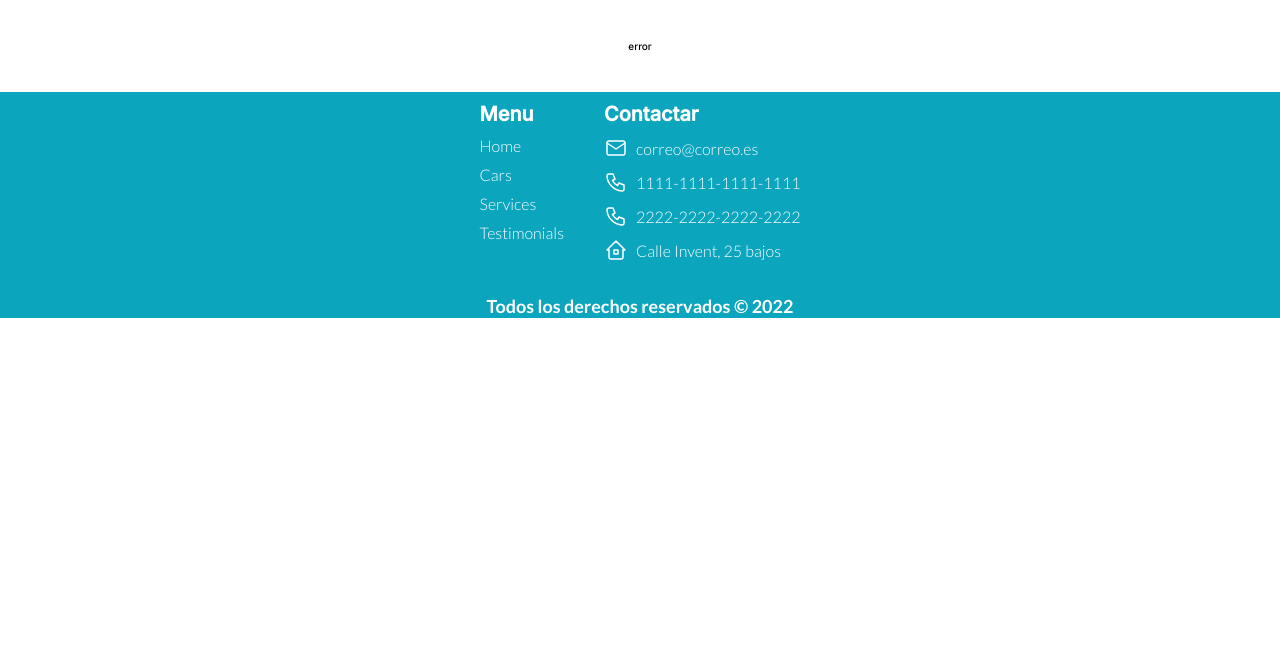
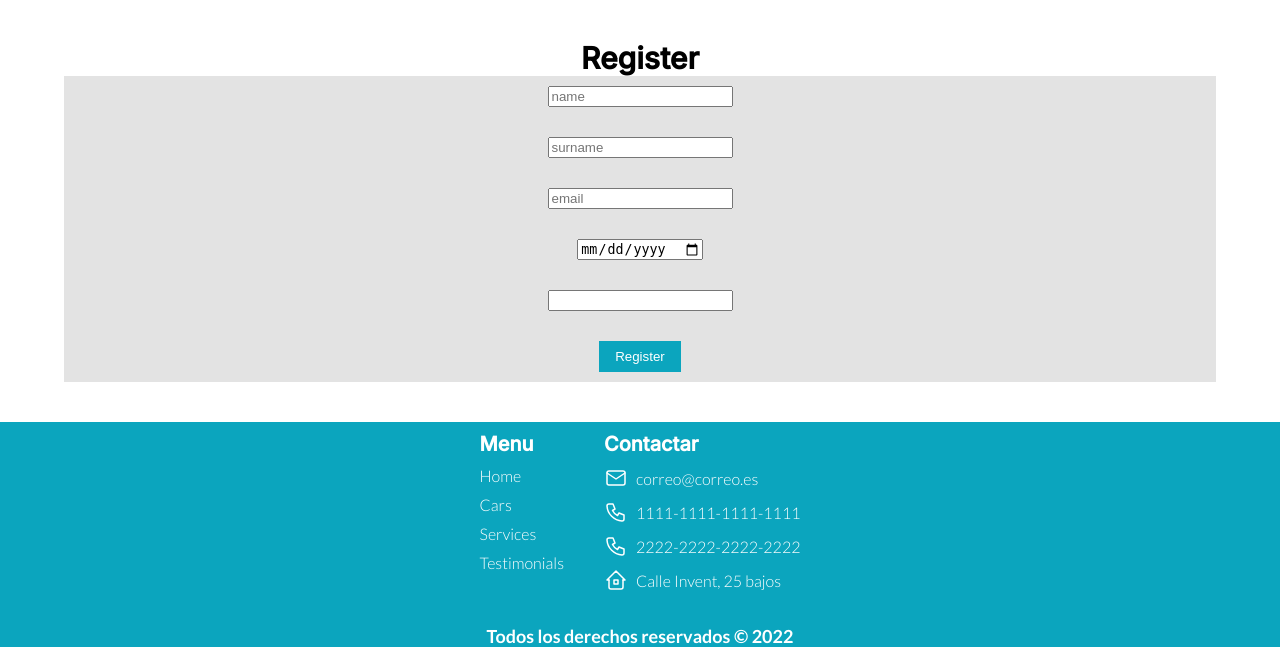
Before and after one commit to IanMercadal/car-rental-php, a PHP site: page /error/user/register in a window 1280 px wide. Shown: the part 64-711 px from the top of the page. Run offline with PHP 8.4, Linux system fonts and the light colour scheme.

Commit message:
feat: :art: Creando páginas de autenticación
Html y css básico

```diff
--- a/assets/css/estilos.css
+++ b/assets/css/estilos.css
@@ -452,6 +452,19 @@ button {
     font-size: 1.6rem;
     font-weight: bold;
 }
+
+/* REGISTER */
+.form-auth {
+    display: flex;
+    flex-direction: column;
+    align-items: center;
+    width: 100%;
+    gap: 1rem;
+    background-color: var(--secondary-color);
+}
+.form-auth > * {
+    margin: 1rem ;
+}
 /* FOOTER */
 .footer {
     background-color: var(--primary-color);
@@ -498,6 +511,13 @@ button {
         flex-wrap: wrap;
         gap: 1.2rem;
         justify-content: center;
+    }
+}
+/* max-width: 1024 */
+@media (max-width: 1024px) {
+    .site-gallery-columns {
+        display: flex;
+        flex-direction: column;
     }
 }
 /* max-width: 834 */
--- a/controllers/UserController.php
+++ b/controllers/UserController.php
@@ -5,4 +5,16 @@ class userController {
         // renderizar vista
         echo "Controlador Usuarios, acción Index";
     }
+    public function register() {
+        // renderizar vista
+        require_once './views/user/register.php';
+    }
+    public function save() {
+        // renderizar vista
+        echo "Controlador Usuarios, acción register";
+    }
+    public function login() {
+        // renderizar vista
+        require_once './views/user/login.php';
+    }
 }
--- a/views/layout/header.php
+++ b/views/layout/header.php
@@ -33,8 +33,8 @@
                     <a class="page" href="<?php base_url?>/testimonials/index">Testimonials</a>
                 </div>
                 <div class="option">
-                    <a class="btn btn-primary" href="#">Register</a>
-                    <a class="btn btn-primary" href="#">Login</a>
+                    <a class="btn btn-primary" href="<?php base_url?>/user/register">Register</a>
+                    <a class="btn btn-primary" href="<?php base_url?>/user/login">Login</a>
                 </div>
             </nav>
         </header>
--- /dev/null
+++ b/views/user/register.php
@@ -0,0 +1,13 @@
+<section class="contenedor">
+    <h1 class="text-center">Register</h1>
+
+    <form class="form-auth">
+        <input type="text" placeholder="name ">
+        <input type="text" placeholder="surname">
+        <input type="email" placeholder="email">
+        <input type="date">
+        <input type="password">
+
+        <button class="btn btn-primary">Register</button>
+    </form>
+</section>
```
Also changed, not shown: views/services/index.php (+0 -34 lines), views/user/login.php (added, +10 -0 lines).
